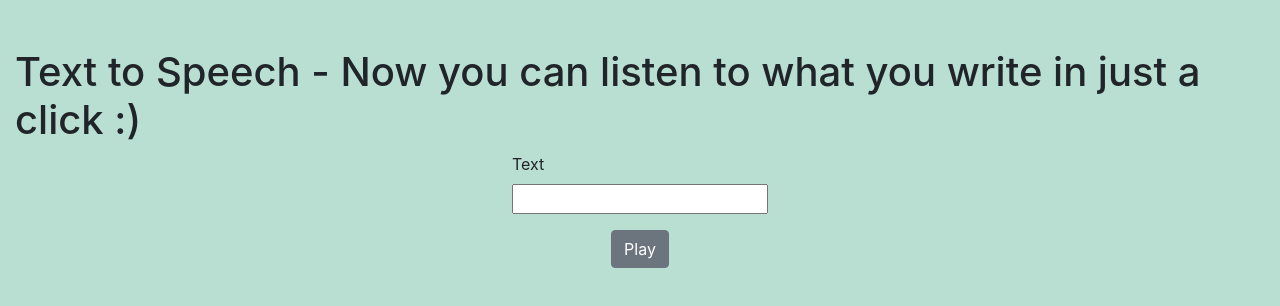
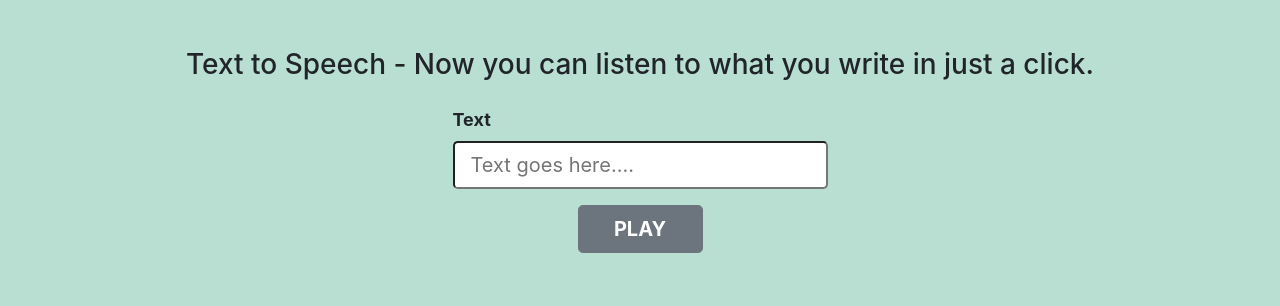
Before and after one commit to rohitkdd/text-to-speech, an Angular app: page / in a window 1280 px wide. Shown: the top 306 px of the page. Built offline with nearby package versions, Linux system fonts and the light colour scheme.

Commit message:
Styles refactored

```diff
--- a/src/app/components/ibm-text-to-speech/ibm-text-to-speech.component.html
+++ b/src/app/components/ibm-text-to-speech/ibm-text-to-speech.component.html
@@ -1,10 +1,10 @@
 <div class="container-fluid mt-5">
-  <h1>Text to Speech - Now you can listen to what you write in just a click :)</h1>
-  <div class="d-flex justify-content-center">
+  <h3 class="text-center">Text to Speech - Now you can listen to what you write in just a click.</h3>
+  <div class="d-flex justify-content-center mt-4">
     <form [formGroup]="textToSpeechForm">
       <div class="form-group">
-        <label for="textToConvert">Text</label> <br />
-        <input type="text" name="textToConvert" formControlName="inputText">
+        <label for="textToConvert" class="font-weight-bold">Text</label> <br />
+        <input type="text" class="form-control-lg" name="textToConvert" formControlName="inputText" placeholder="Text goes here....">
         <!-- error msgs - start -->
         <div class="text-danger">
           <div *ngIf="isFormSubmitted && textToSpeechForm?.controls?.inputText?.errors">
@@ -20,7 +20,7 @@
         <!-- error msgs - end -->
       </div>
       <div class="d-flex justify-content-center">
-        <button class="btn btn-outline btn-secondary" type="submit" (click)="submitForm()">Play</button>
+        <button class="btn btn-secondary btn-lg text-uppercase col-4 font-weight-bold" type="submit" (click)="submitForm()">Play</button>
       </div>
     </form>
   </div>
--- a/src/app/components/ibm-text-to-speech/ibm-text-to-speech.component.scss
+++ b/src/app/components/ibm-text-to-speech/ibm-text-to-speech.component.scss
@@ -0,0 +1,8 @@
+.form-group {
+    label {
+        font-size: 18px;
+    }
+    input[type="text"] {
+        width: 375px;
+    }
+}
```
